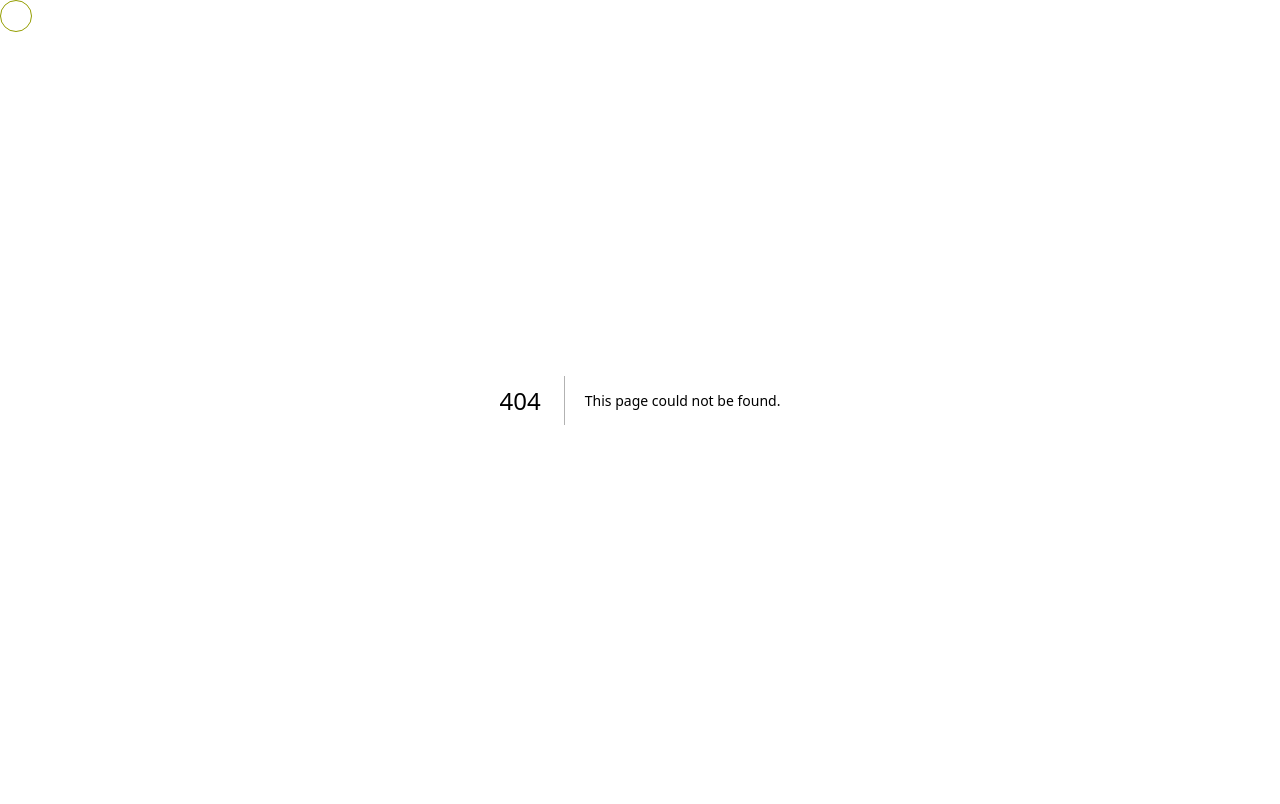
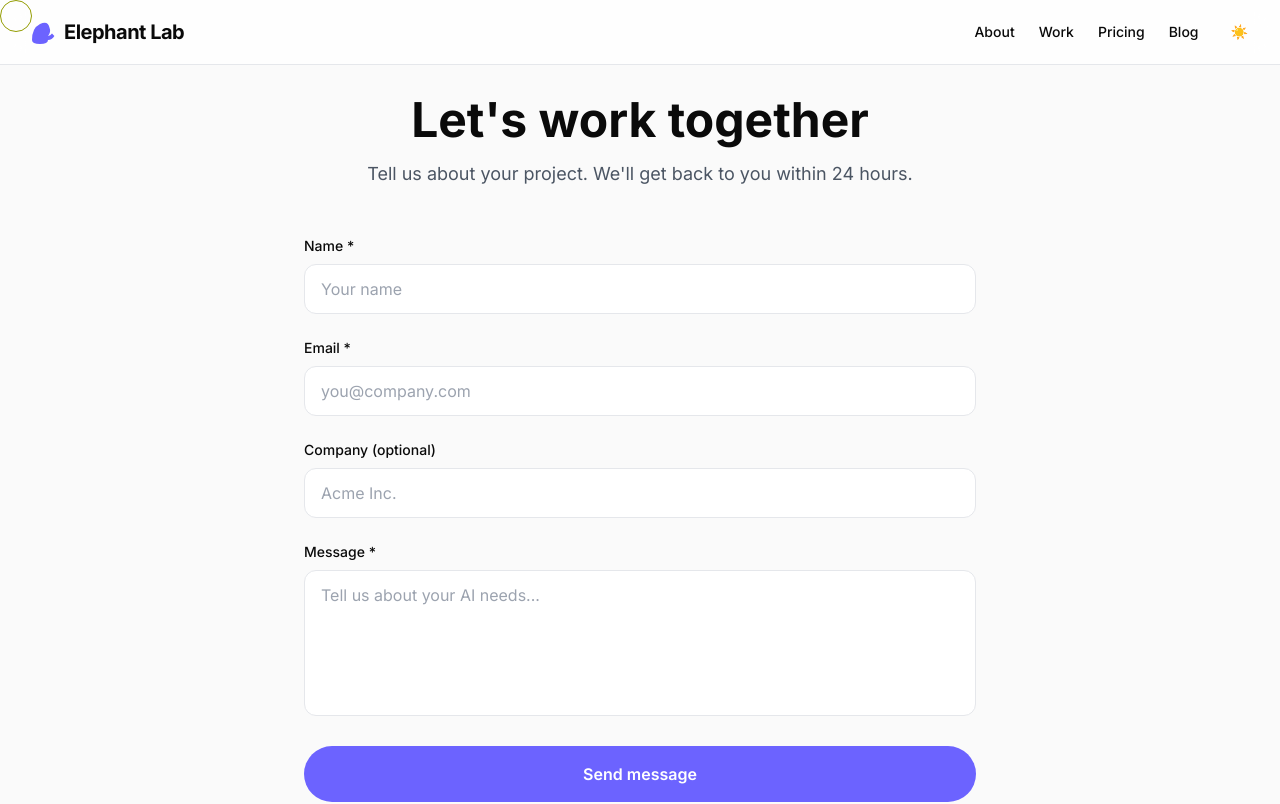
Before and after one commit to anandtudu078/the-elephant-lab, a Next.js app: page /contact in a window 1280 px wide. Before the commit this address had no page. Shown: the top 804 px of the page. Built offline with nearby package versions, Linux system fonts and the light colour scheme.

Commit message:
Add Contact page with functional form and API route

```diff
--- /dev/null
+++ b/src/app/api/contact/routes.ts
@@ -0,0 +1,22 @@
+import { NextResponse } from "next/server";
+
+export async function POST(request: Request) {
+  const body = await request.json();
+  const { name, email, company, message } = body;
+
+  // Basic server-side validation
+  if (!name || !email || !message) {
+    return NextResponse.json(
+      { error: "Missing required fields." },
+      { status: 400 }
+    );
+  }
+
+  // Log to console (replace with Resend/SendGrid later)
+  console.log("New contact submission:", { name, email, company, message });
+
+  return NextResponse.json(
+    { success: true, message: "Message received!" },
+    { status: 200 }
+  );
+}
--- /dev/null
+++ b/src/app/contact/page.tsx
@@ -0,0 +1,138 @@
+"use client";
+import { useState } from "react";
+import { motion } from "framer-motion";
+import Navbar from "@/components/Navbar";
+import Footer from "@/components/Footer";
+
+export default function ContactPage() {
+  const [formData, setFormData] = useState({
+    name: "",
+    email: "",
+    company: "",
+    message: "",
+  });
+  const [status, setStatus] = useState<"idle" | "loading" | "success" | "error">("idle");
+
+  const handleSubmit = async (e: React.FormEvent) => {
+    e.preventDefault();
+    setStatus("loading");
+
+    try {
+      const res = await fetch("/api/contact", {
+        method: "POST",
+        headers: { "Content-Type": "application/json" },
+        body: JSON.stringify(formData),
+      });
+
+      if (res.ok) {
+        setStatus("success");
+        setFormData({ name: "", email: "", company: "", message: "" });
+      } else {
+        setStatus("error");
+      }
+    } catch {
+      setStatus("error");
+    }
+  };
+
+  const handleChange = (e: React.ChangeEvent<HTMLInputElement | HTMLTextAreaElement>) => {
+    setFormData({ ...formData, [e.target.name]: e.target.value });
+  };
+
+  return (
+    <main>
+      <Navbar />
+      <section className="min-h-screen pt-24 pb-16 px-6 flex items-center justify-center">
+        <motion.div
+          initial={{ opacity: 0, y: 30 }}
+          animate={{ opacity: 1, y: 0 }}
+          transition={{ duration: 0.6 }}
+          className="max-w-2xl w-full"
+        >
+          <h1 className="text-4xl md:text-5xl font-bold mb-4 text-center">
+            Let&apos;s work together
+          </h1>
+          <p className="text-gray-600 dark:text-gray-400 text-lg text-center mb-12">
+            Tell us about your project. We&apos;ll get back to you within 24 hours.
+          </p>
+
+          <form onSubmit={handleSubmit} className="space-y-6">
+            <div>
+              <label htmlFor="name" className="block text-sm font-medium mb-2">
+                Name *
+              </label>
+              <input
+                type="text"
+                id="name"
+                name="name"
+                required
+                value={formData.name}
+                onChange={handleChange}
+                className="w-full px-4 py-3 rounded-xl border border-gray-200 dark:border-gray-800 bg-white dark:bg-gray-900 focus:outline-none focus:ring-2 focus:ring-lab-accent"
+                placeholder="Your name"
+              />
+            </div>
+            <div>
+              <label htmlFor="email" className="block text-sm font-medium mb-2">
+                Email *
+              </label>
+              <input
+                type="email"
+                id="email"
+                name="email"
+                required
+                value={formData.email}
+                onChange={handleChange}
+                className="w-full px-4 py-3 rounded-xl border border-gray-200 dark:border-gray-800 bg-white dark:bg-gray-900 focus:outline-none focus:ring-2 focus:ring-lab-accent"
+                placeholder="you@company.com"
+              />
+            </div>
+            <div>
+              <label htmlFor="company" className="block text-sm font-medium mb-2">
+                Company (optional)
+              </label>
+              <input
+                type="text"
+                id="company"
+                name="company"
+                value={formData.company}
+                onChange={handleChange}
+                className="w-full px-4 py-3 rounded-xl border border-gray-200 dark:border-gray-800 bg-white dark:bg-gray-900 focus:outline-none focus:ring-2 focus:ring-lab-accent"
+                placeholder="Acme Inc."
+              />
+            </div>
+            <div>
+              <label htmlFor="message" className="block text-sm font-medium mb-2">
+                Message *
+              </label>
+              <textarea
+                id="message"
+                name="message"
+                required
+                rows={5}
+                value={formData.message}
+                onChange={handleChange}
+                className="w-full px-4 py-3 rounded-xl border border-gray-200 dark:border-gray-800 bg-white dark:bg-gray-900 focus:outline-none focus:ring-2 focus:ring-lab-accent resize-none"
+                placeholder="Tell us about your AI needs..."
+              />
+            </div>
+            <button
+              type="submit"
+              disabled={status === "loading"}
+              className="w-full py-4 bg-lab-accent text-white font-semibold rounded-full hover:bg-lab-glow transition-colors disabled:opacity-50"
+            >
+              {status === "loading" ? "Sending..." : "Send message"}
+            </button>
+            {status === "success" && (
+              <p className="text-green-500 text-center mt-4">Message sent successfully! 🎉</p>
+            )}
+            {status === "error" && (
+              <p className="text-red-500 text-center mt-4">Something went wrong. Please try again.</p>
+            )}
+          </form>
+        </motion.div>
+      </section>
+      <Footer />
+    </main>
+  );
+}
```
